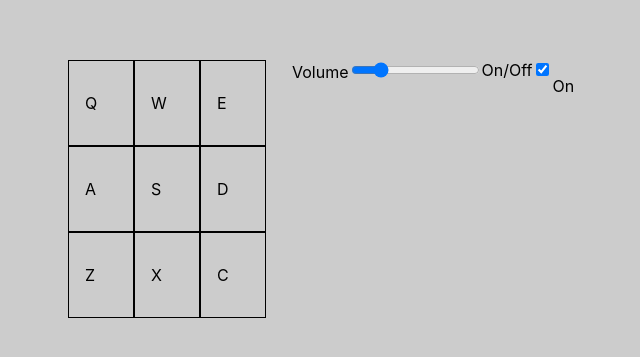
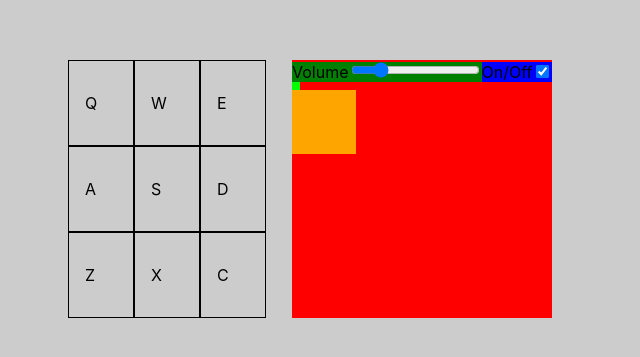
Before and after one commit to fccJashCoda/drummachine, a React (Create React App) app: page / in a window 1280 px wide. Shown: the part 211-568 px from the top of the page, without its empty margins (252-892 px from the left). Built offline with nearby package versions, Linux system fonts and the light colour scheme.

Commit message:
main control layout start

```diff
--- a/src/components/Controls.js
+++ b/src/components/Controls.js
@@ -1,10 +1,9 @@
-import { useState } from 'react';
 import Display from './Display';
 
 const Controls = ({ display, volume, power, adjustVolume, managePower }) => {
   return (
-    <>
-      <label>
+    <div id="controls">
+      <label htmlFor="volume" id="volumeSlider">
         Volume
         <input
           type="range"
@@ -13,15 +12,21 @@ const Controls = ({ display, volume, power, adjustVolume, managePower }) => {
           step={0.01}
           value={volume}
           onChange={(e) => adjustVolume(e.target.value)}
+          id="volume"
         />
       </label>
-      <label>
+      <label htmlFor="power" id="powerSwitch">
         On/Off
-        <input type="checkbox" checked={power} onChange={managePower} />
+        <input
+          type="checkbox"
+          checked={power}
+          onChange={managePower}
+          id="power"
+        />
       </label>
-      {power && <p>On</p>}
-      <Display display={display} />
-    </>
+      <div id="powerLed" className={power ? 'powerOn' : 'powerOff'}></div>
+      <Display display={power ? display : ''} />
+    </div>
   );
 };
 
--- a/src/index.scss
+++ b/src/index.scss
@@ -53,3 +53,31 @@ code {
   display: flex;
   flex-flow: wrap;
 }
+
+#controls {
+  background: red;
+}
+#volumeSlider {
+  background: green;
+}
+#powerSwitch {
+  background: blue;
+}
+#powerLed {
+  display: block;
+  width: 0.5em;
+  height: 0.5em;
+}
+
+.powerOn {
+  background: lime;
+}
+.powerOff {
+  background: white;
+}
+#display {
+  background: orange;
+  display: block;
+  height: 4em;
+  width: 4em;
+}
```
Also changed, not shown: src/components/DrumMachine.js (+0 -55 lines).
